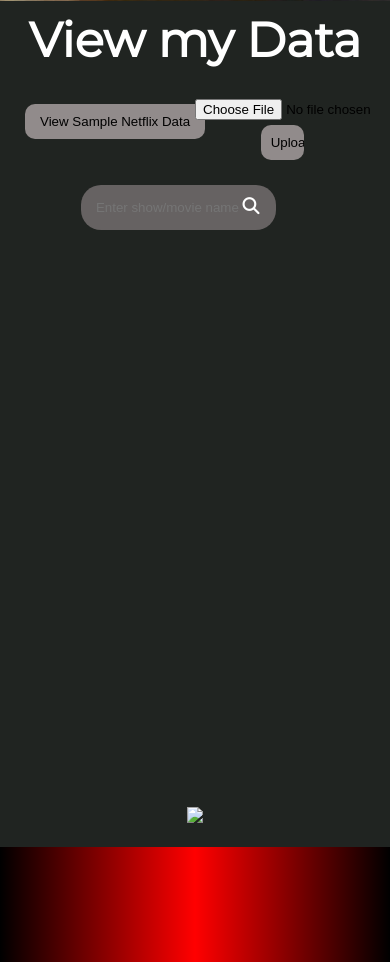
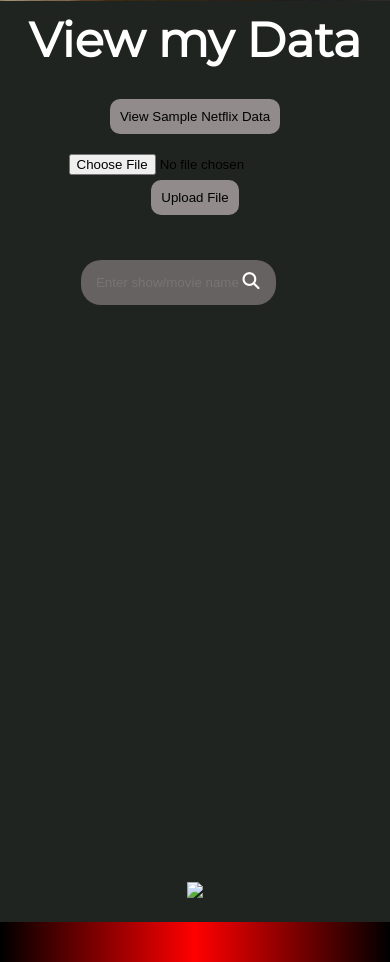
Before and after one commit to Jekari99/Netflix-Data-Tracking, a Flask app: page /data in a window 390 px wide; the page is wider, and only the part inside the window is pictured. Shown: the part 499-1461 px from the top of that part. Run offline with Flask 3, Linux system fonts and the light colour scheme; some libraries are stand-ins or nearby versions.

Commit message:
responsive data page

```diff
--- a/static/styles.css
+++ b/static/styles.css
@@ -768,4 +768,38 @@
     .info-content {
         width: 100%;
     }
+
+    .data-buttons {
+        flex-direction: column;
+        align-items: center;
+        justify-content: center;
+    }
+
+    .sample-form {
+        display: flex;
+        align-items: center;
+        justify-content: center;
+        padding-bottom: 20px;
+        width: 100%;
+    }
+
+    .sample-form form input[type="submit"] {
+        margin: 0;
+    }
+
+    .upload-form {
+        padding-bottom: 20px;
+        width: 100%;
+    }
+
+    .search-form {
+        display: flex;
+        align-items: center;
+        justify-content: center;
+        width: 100%;
+    }
+
+    .search-form form {
+        width: 100%;
+    }
 }
```
Also changed, not shown: 4 other files.
